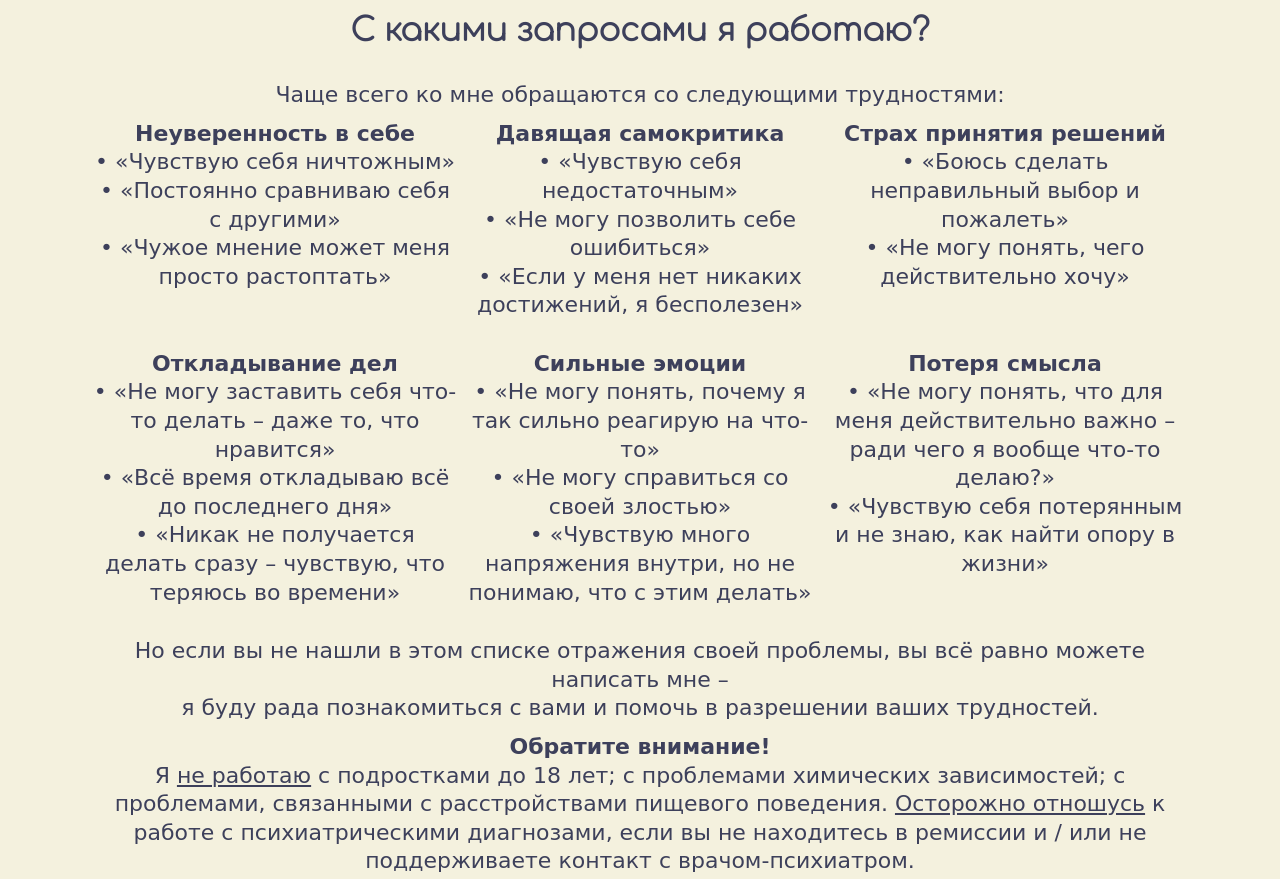
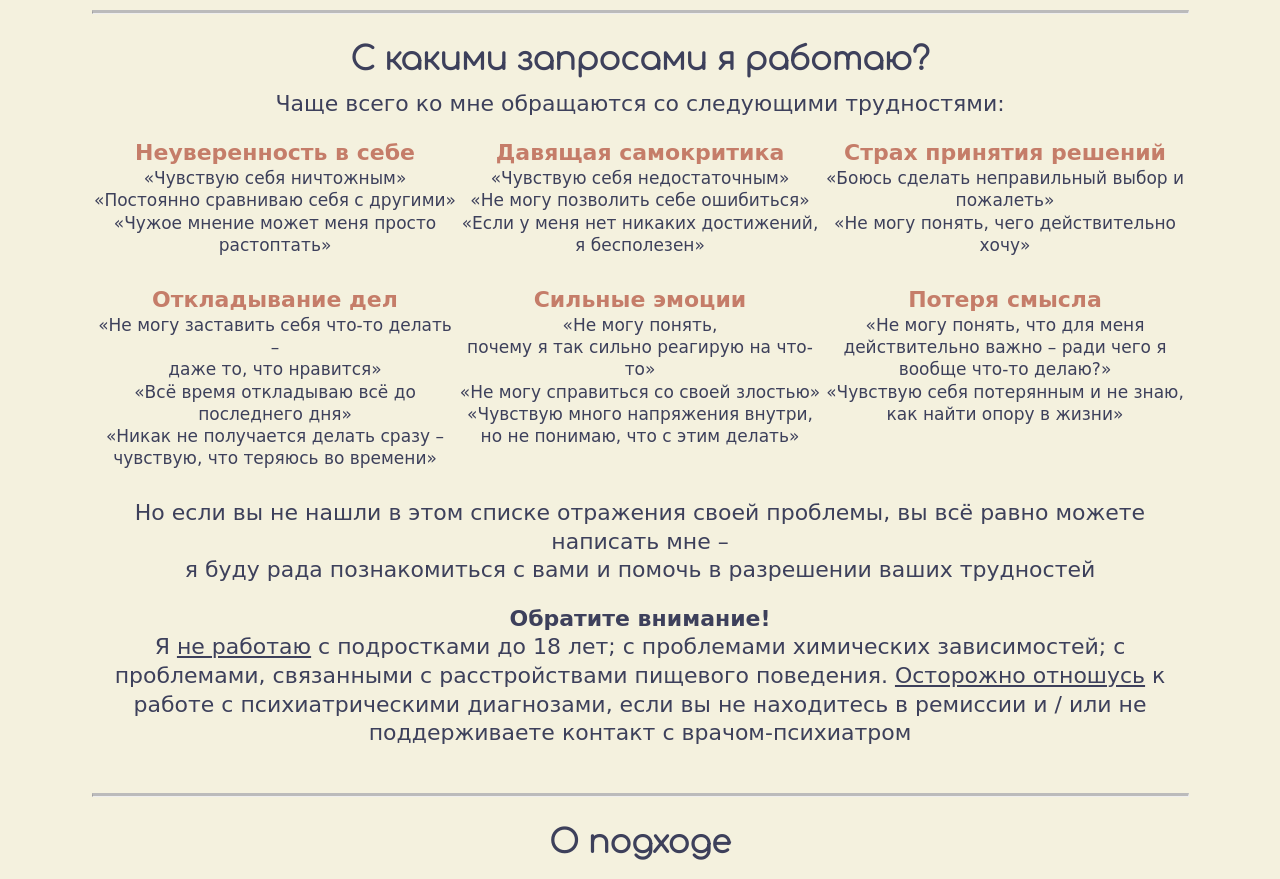
Before and after one commit to Stranger10110/pshycology-site, a plain HTML site: page index.html in a window 1280 px wide. Shown: the part 800-1679 px from the top of the page. Drawn offline with nearby package versions, Linux system fonts and the light colour scheme; a web font is replaced by a local one.

Commit message:
Fixes - 3) Types of work

```diff
--- a/index.html
+++ b/index.html
@@ -126,6 +126,8 @@
       </div>
     </section>
 
+    <hr>
+
     <section id="types-of-work">
       <div class="container">
         <div class="heading-container">
@@ -138,24 +140,24 @@
           <div>
             <p><b>Неуверенность в себе</b></p>
             <p>
-              • «Чувствую себя ничтожным»<br>
-              • «Постоянно сравниваю себя с другими»<br>
-              • «Чужое мнение может меня просто растоптать»
+              «Чувствую себя ничтожным»<br>
+              «Постоянно сравниваю себя с другими»<br>
+              «Чужое мнение может меня просто растоптать»
             </p>
           </div>
           <div>
             <p><b>Давящая самокритика</b></p>
             <p>
-              • «Чувствую себя недостаточным»<br>
-              • «Не могу позволить себе ошибиться»<br>
-              • «Если у меня нет никаких достижений, я бесполезен»
+              «Чувствую себя недостаточным»<br>
+              «Не могу позволить себе ошибиться»<br>
+              «Если у меня нет никаких достижений, я бесполезен»
             </p>
           </div>
           <div>
             <p><b>Страх принятия решений</b></p>
             <p>
-              • «Боюсь сделать неправильный выбор и пожалеть»<br>
-              • «Не могу понять, чего действительно хочу»
+              «Боюсь сделать неправильный выбор и пожалеть»<br>
+              «Не могу понять, чего действительно хочу»
             </p>
           </div>
         </div>
@@ -164,40 +166,42 @@
           <div>
             <p><b>Откладывание дел</b></p>
             <p>
-              • «Не могу заставить себя что-то делать – даже то, что нравится»<br>
-              • «Всё время откладываю всё до последнего дня»<br>
-              • «Никак не получается делать сразу – чувствую, что теряюсь во времени»
+              «Не могу заставить себя что-то делать –<br>даже то, что нравится»<br>
+              «Всё время откладываю всё до последнего дня»<br>
+              «Никак не получается делать сразу –<br>чувствую, что теряюсь во времени»
             </p>
           </div>
           <div>
             <p><b>Сильные эмоции</b></p>
             <p>
-              • «Не могу понять, почему я так сильно реагирую на что-то»<br>
-              • «Не могу справиться со своей злостью»<br>
-              • «Чувствую много напряжения внутри, но не понимаю, что с этим делать»
+              «Не могу понять,<br>почему я так сильно реагирую на что-то»<br>
+              «Не могу справиться со своей злостью»<br>
+              «Чувствую много напряжения внутри,<br>но не понимаю, что с этим делать»
             </p>
           </div>
           <div>
             <p><b>Потеря смысла</b></p>
             <p>
-              • «Не могу понять, что для меня действительно важно – ради чего я вообще что-то делаю?»<br>
-              • «Чувствую себя потерянным и не знаю, как найти опору в жизни»
+              «Не могу понять, что для меня действительно важно – ради чего я вообще что-то делаю?»<br>
+              «Чувствую себя потерянным и не знаю,<br>как найти опору в жизни»
             </p>
           </div>
         </div>
 
         <p>
           Но если вы не нашли в этом списке отражения своей проблемы, вы всё равно можете написать мне –<br>
-          я буду рада познакомиться с вами и помочь в разрешении ваших трудностей.
+          я буду рада познакомиться с вами и помочь в разрешении ваших трудностей
         </p>
         <p>
           <b>Обратите внимание!</b><br>
           Я <u>не работаю</u> с подростками до 18 лет; с проблемами химических зависимостей; с проблемами, связанными
           с расстройствами пищевого поведения. <u>Осторожно отношусь</u> к работе с психиатрическими диагнозами,
-          если вы не находитесь в ремиссии и / или не поддерживаете контакт с врачом-психиатром.
+          если вы не находитесь в ремиссии и / или не поддерживаете контакт с врачом-психиатром
         </p>
       </div>
     </section>
+
+    <hr>
 
     <section id="about-approach">
       <div class="container">
@@ -216,6 +220,8 @@
         </p>
       </div>
     </section>
+
+    <hr>
 
     <section id="education">
       <div class="container">
@@ -262,6 +268,8 @@
         </div>
       </div>
     </section>
+
+    <hr>
 
     <section id="price-and-booking">
       <div class="container">
--- a/style.css
+++ b/style.css
@@ -51,6 +51,12 @@ a {
   /*max-width: 80%;*/
   margin: 0 auto;
   display: flex;
+}
+
+hr {
+  max-width: 1095px;
+  border-top: 3px solid #bbb;
+  margin-bottom: 25px;
 }
 
 
@@ -211,8 +217,13 @@ a {
   gap: 10px;
 }
 
+#types-of-work .heading-container {
+  margin: 0;
+}
+
 #types-of-work > .container > p {
   text-align: center;
+  margin-bottom: 10px;
 }
 
 /* TODO: remove */
@@ -226,6 +237,14 @@ a {
   display: flex;
   justify-content: space-evenly;
   text-align: center;
+}
+
+#types-of-work .work-types p:nth-child(2n+1) {
+  color: #C57D69;
+}
+
+#types-of-work .work-types p:nth-child(2n) {
+  font-size: 17px;
 }
 
 .work-types div {
```
